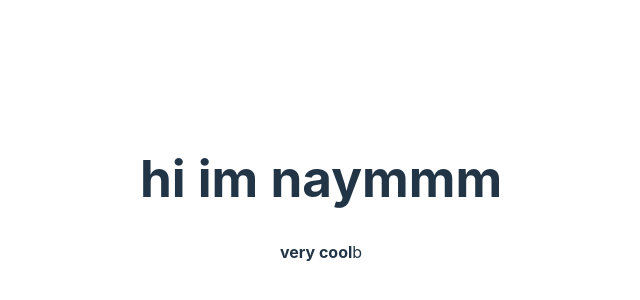
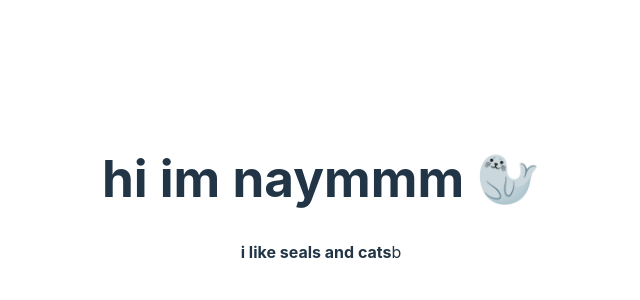
Before and after one commit to Naymmmm/vite, a Vue app: page / in a window 1280 px wide. Shown: the part 202-502 px from the top of the page, without its empty margins (319-959 px from the left). Built offline with nearby package versions, Linux system fonts and the light colour scheme.

Commit message:
add my thingies

```diff
--- a/src/App.vue
+++ b/src/App.vue
@@ -3,7 +3,7 @@ import HelloWorld from './components/Main.vue'
 </script>
 
 <template>
-  <HelloWorld msg="hi im naymmm" />
+  <HelloWorld msg="hi im naymmm 🦭" />
 </template>
 
 <style scoped>
--- a/src/components/Main.vue
+++ b/src/components/Main.vue
@@ -12,7 +12,7 @@ const count = ref(0)
   <h1>{{ msg }}</h1>
 
   <p>
-    <b>very cool</b>b
+    <b>i like seals and cats</b>b
   </p>
 </template>
 
```
